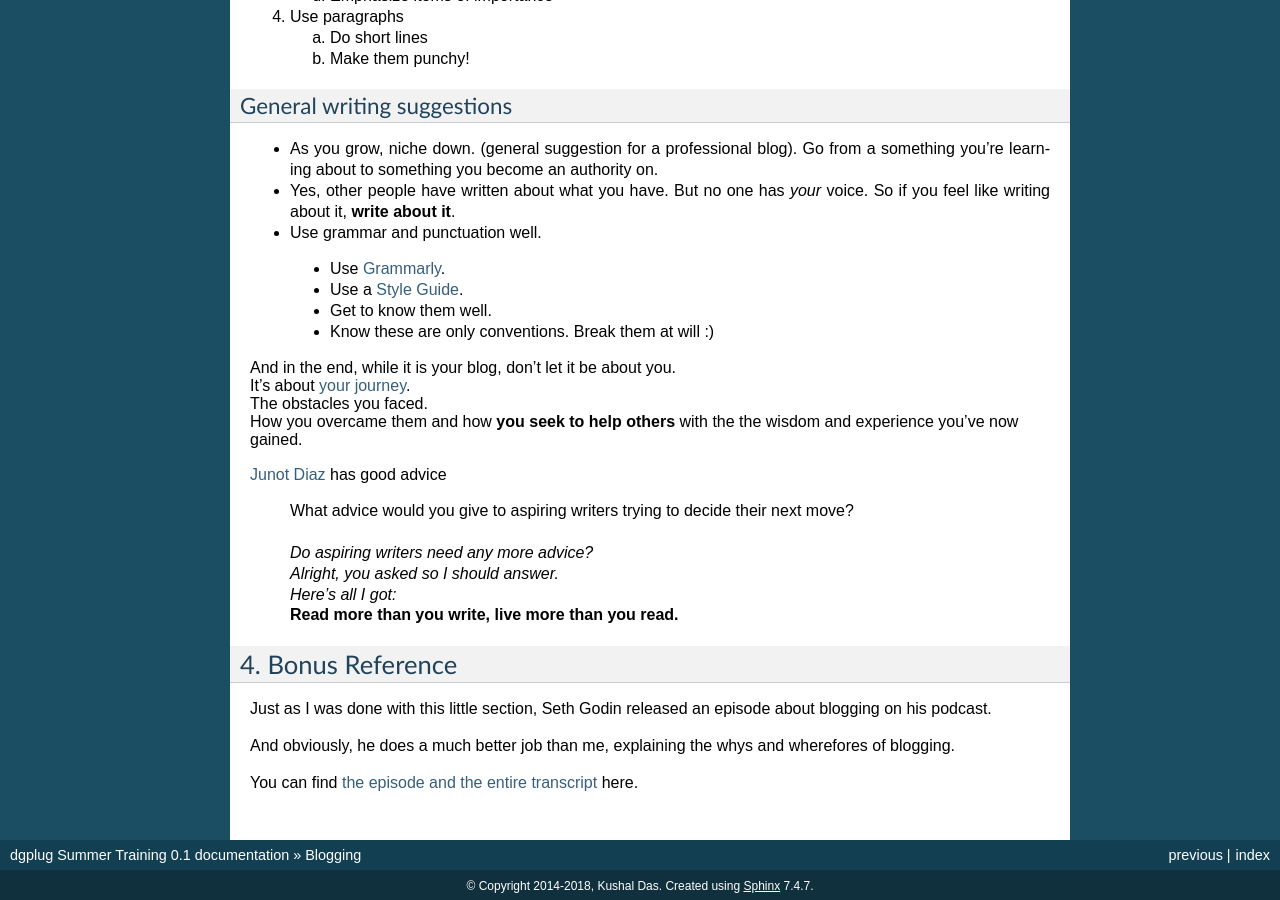
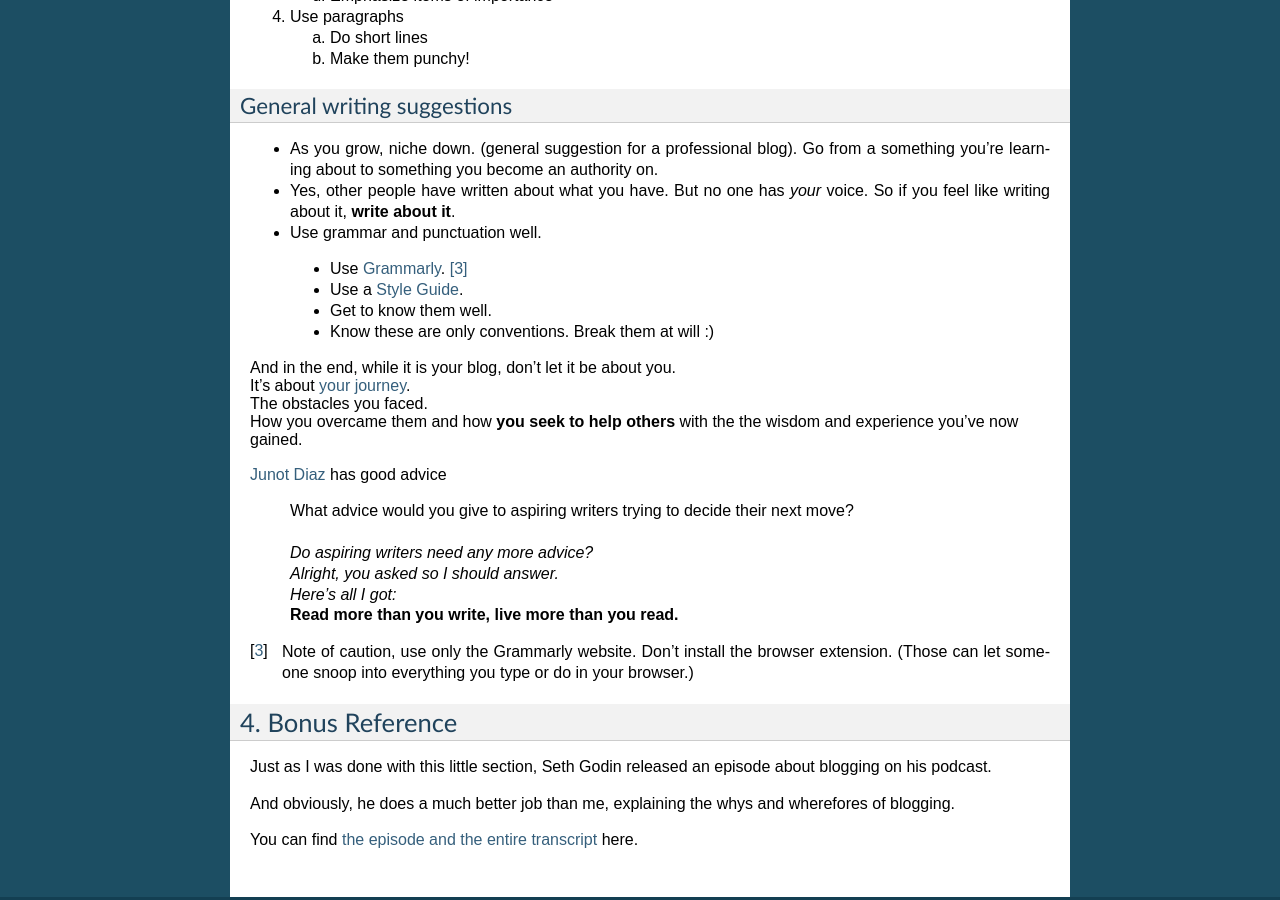
Before and after one commit to kushaldas/summertraining, a Sphinx documentation site: the page built from docs/blogging.rst, in a window 1280 px wide and 900 px high, scrolled down 2933 px. Built offline with Sphinx 7.4.7, drawn with Linux system fonts in a browser that asks for light colours.

Commit message:
Added Grammarly Extension Warning Note.

```diff
--- a/docs/blogging.rst
+++ b/docs/blogging.rst
@@ -181,7 +181,7 @@
 -  Yes, other people have written about what you have. But no one has *your* voice. So if you feel like writing about it, **write about it**.
 -  Use grammar and punctuation well.
 
-  - Use `Grammarly <https://www.grammarly.com>`__.
+  - Use `Grammarly <https://www.grammarly.com>`__. [3]_
   - Use a `Style Guide <https://www.ox.ac.uk/sites/files/oxford/media_wysiwyg/University%20of%20Oxford%20Style%20Guide.pdf>`__.
   - Get to know them well.
   - Know these are only conventions. Break them at will :)
@@ -201,6 +201,9 @@
     | *Here’s all I got:*
     | **Read more than you write, live more than you read.**
 
+.. [3]
+   Note of caution, use only the Grammarly website. Don’t install the browser extension. (Those can let someone snoop into everything you type or do in your browser.)
+
 4. Bonus Reference
 ------------------
 Just as I was done with this little section, Seth Godin released an episode about blogging on his podcast.
```
